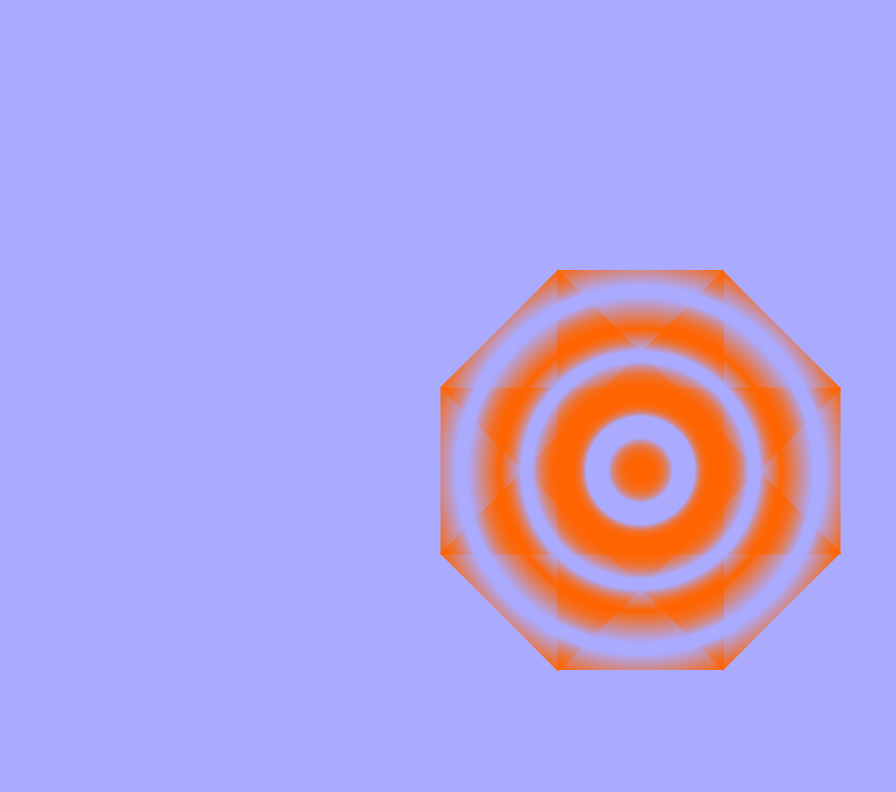
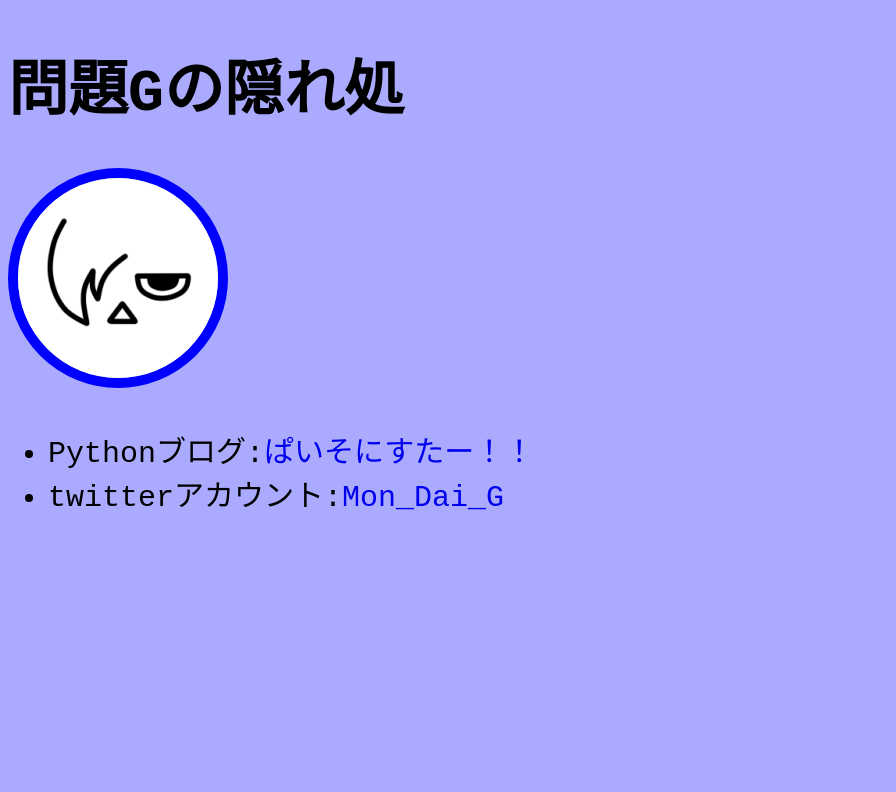
Before and after one commit to MonDaiG/MonDaiG.github.io, a plain HTML site: page index.html in a window 1280 px wide. Shown: the top 792 px of the page, without its empty margins (0-896 px from the left). Drawn offline with Linux system fonts and the light colour scheme.

Commit message:
add img and icon

```diff
--- a/index.html
+++ b/index.html
@@ -3,9 +3,22 @@
     <head>
         <meta charaset="utf-8">
         <title>test</title>
-        <link rel="stylesheet" href="test.css"
+        <link rel="stylesheet" href="test.css">
     </head>
     <body>
+        <h1>問題Gの隠れ処</h1>
+        <img src="img/片目隠し系大.png" class="main-icon">
+        <div class="link-list">
+            <ul>
+                <li>
+                    Pythonブログ:<a href="http://blog.livedoor.jp/mon_dai_g/">ぱいそにすたー！！</a>
+                </li>
+                <li>
+                    twitterアカウント:<a href="https://twitter.com/Mon_Dai_G">Mon_Dai_G</a>
+                </li>
+            </ul>
+
+        </div>
         <div class="oct">
             <div class="octv"></div>
             <div class="octd"></div>
--- a/test.css
+++ b/test.css
@@ -1,4 +1,6 @@
-
+a{
+    text-decoration: none;
+}
 body{
     font-size: 30px;
     /* display:flex; */
@@ -8,6 +10,13 @@ body{
 
 body div{
     margin: 20px auto;
+}
+
+.main-icon{
+    width:200px;
+    height:200px;
+    border-radius: 50%;
+    border:blue 10px solid ;
 }
 
 .oct{
```
Also changed, not shown: img/コーヒー小.jpg (added), img/片目隠し系大.png (added).
